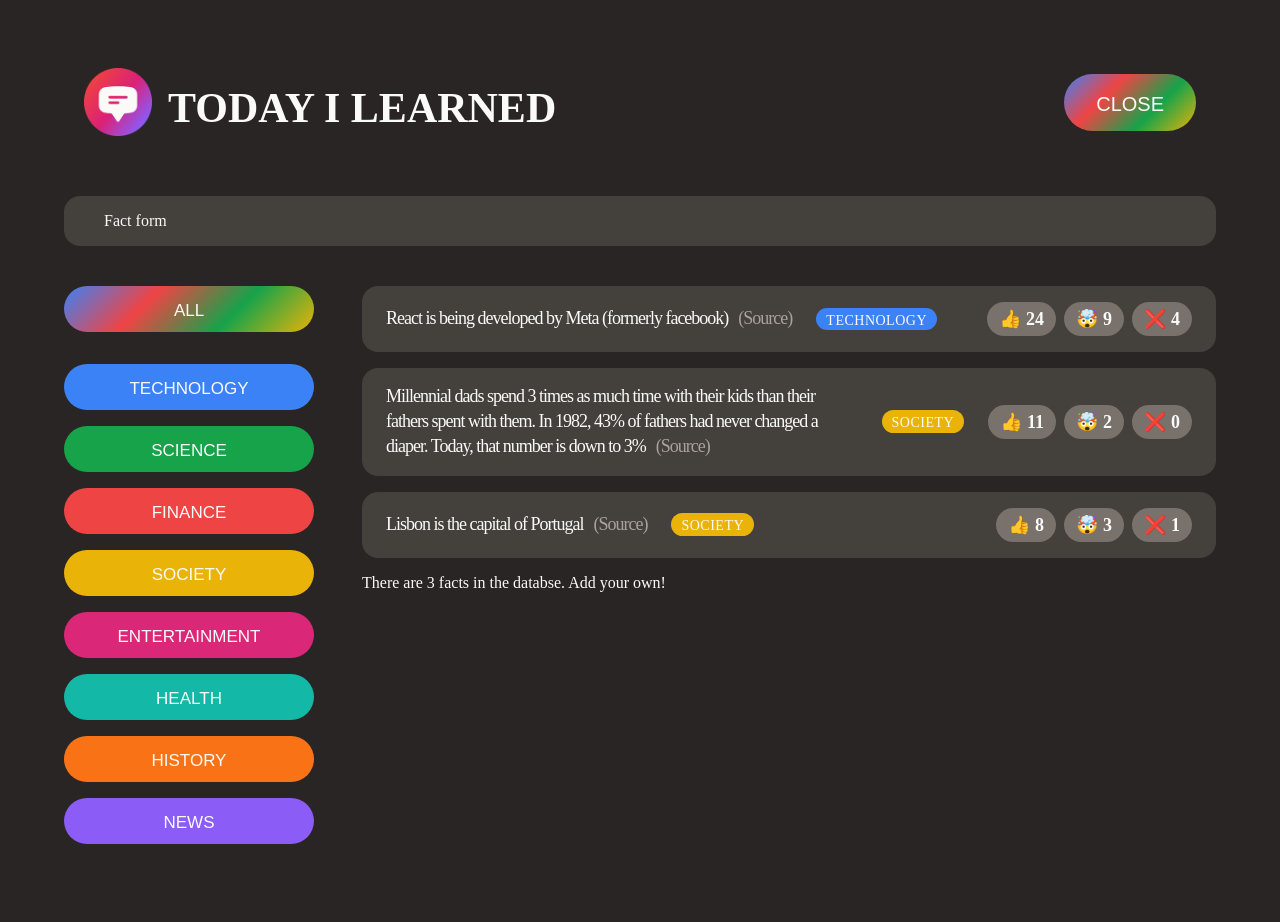
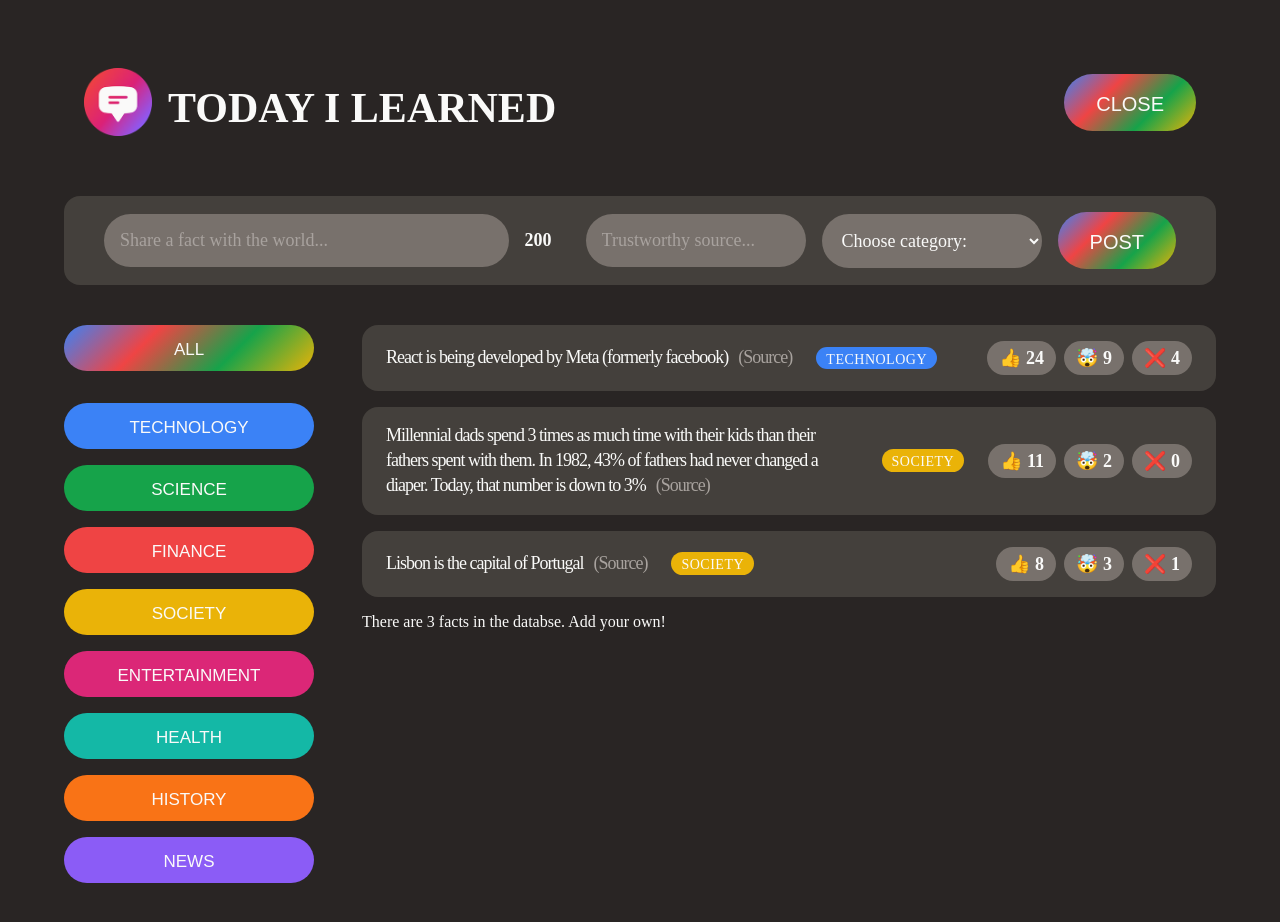
Before and after one commit to anupam1209/Today-I-learned-App, a React (Create React App) app: page / in a window 1280 px wide. Both pictures are taken after a click on the button "SHARE A FACT". Shown: the top 922 px of the page. Built offline with nearby package versions, Linux system fonts and the light colour scheme; the HTML template or start-up script is replaced by a standard one.

Commit message:
feature: form features implemented
1. on submitting the form, prevented the page from reloading
2. implemented the decrease in the length on text input
3. handled the state of the form on each input field

```diff
--- a/src/App.js
+++ b/src/App.js
@@ -104,7 +104,42 @@
 }
 
 function NewFactForm() {
-  return <form className="fact-form">Fact form</form>;
+  const [text, setText] = useState("");
+  const [source, setSource] = useState("");
+  const [category, setCategory] = useState("");
+  const textLength = text.length;
+
+  function handleSubmit(e){
+    e.preventDefault();
+    console.log(text, source, category);
+  }
+
+  return (
+    <form className="fact-form" onSubmit={handleSubmit}>
+      <input
+        type="text"
+        placeholder="Share a fact with the world..."
+        value={text}
+        onChange={(e) => setText(e.target.value)}
+      />
+      <span>{200 - text.length}</span>
+      <input
+        type="text"
+        placeholder="Trustworthy source..."
+        value={source}
+        onChange={(e) => setSource(e.target.value)}
+      />
+      <select value={category} onChange={(e) => setCategory(e.target.value)}>
+        <option value="">Choose category:</option>
+        {CATEGORIES.map((cat) => (
+          <option key={cat.name} value={cat.name}>
+            {cat.name.toUpperCase()}
+          </option>
+        ))}
+      </select>
+      <button className="btn btn-large">Post</button>
+    </form>
+  );
 }
 
 function CategoryFilter() {
```
